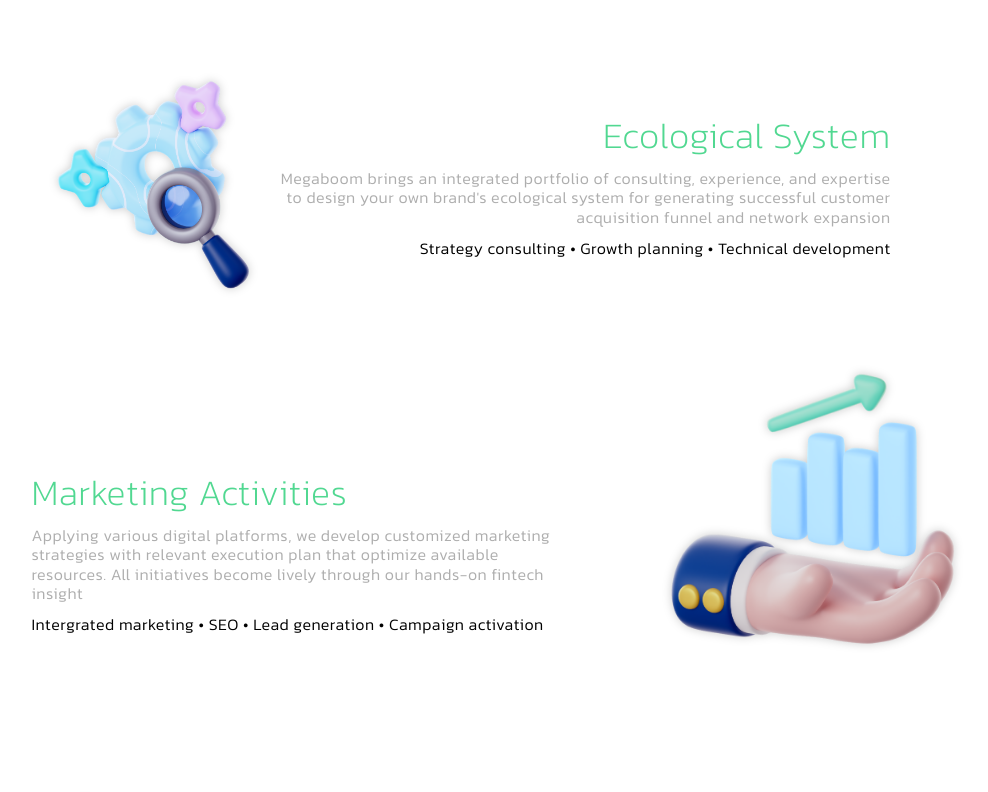
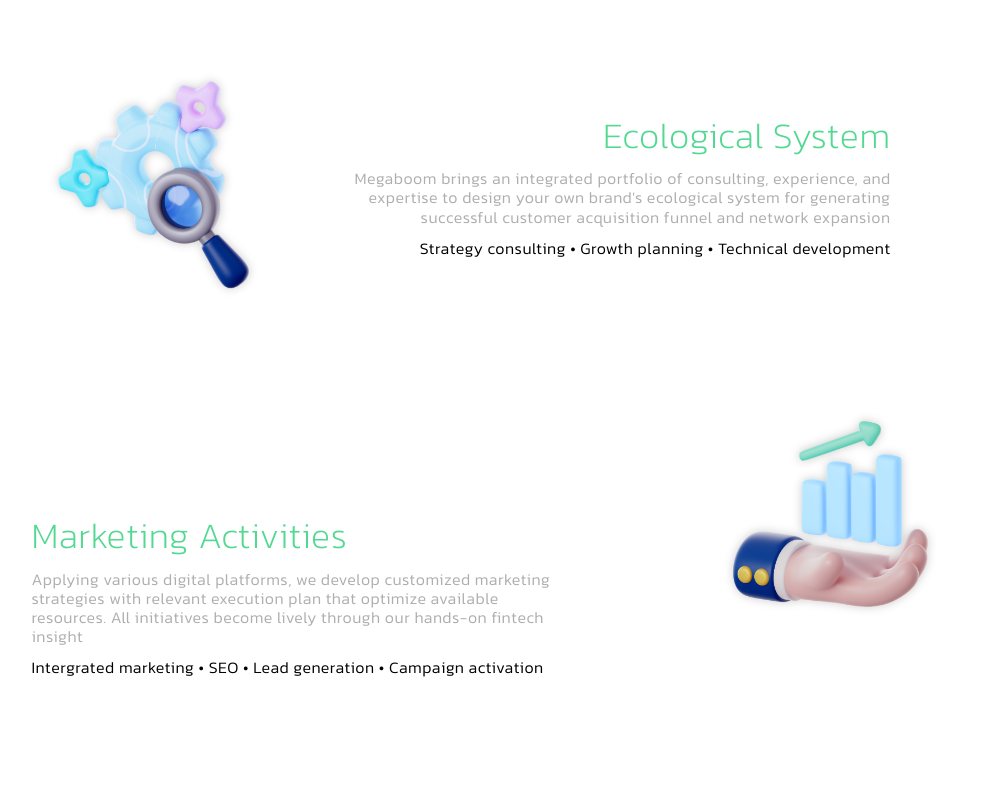
Before and after one commit to NguyenMinhChau/megaboom, a Next.js app: page /products in a window 1280 px wide. Shown: the part 348-1140 px from the top of the page, without its empty margins (175-1163 px from the left). Built offline with nearby package versions, Linux system fonts and the light colour scheme.

Commit message:
final feedback

```diff
--- a/src/app/contact_us/page.js
+++ b/src/app/contact_us/page.js
@@ -12,7 +12,7 @@ import { setData } from '@/appState/reducer';
 import FooterContactUs from '@/components/FooterContactus';
 import HeroGeneral from '../../components/HeroGeneral';
 import IMAGE_HERO from '@/assets/images/contact_us/image_hero.png'
-import HOME_HERO from '@/assets/images/home_page/HOMEPAGE_HERO.jpg'
+import HOME_HERO from '@/assets/images/contact_us/ContactUs.jpg'
 
 const cx = className.bind(styles);
 
--- a/src/components/ContentImageLeft/index.js
+++ b/src/components/ContentImageLeft/index.js
@@ -74,7 +74,7 @@ export default function ContentImageLeft({
 								<div
 									className={`${cx(
 										'middle_desc_text',
-									)} text-[#000] text-[16px] ml-[20px] font-extralight`}
+									)} text-[#000] text-[16px] ml-[100px] font-extralight`}
 									key={index}
 									dangerouslySetInnerHTML={{ __html: item }}
 								></div>
--- a/src/components/ContentImageRight/index.js
+++ b/src/components/ContentImageRight/index.js
@@ -2,6 +2,7 @@
 import React from 'react';
 import className from 'classnames/bind';
 import styles from './styles.module.css';
+import { usePathname } from 'next/navigation';
 
 const cx = className.bind(styles);
 
@@ -14,6 +15,14 @@ export default function ContentImageRight({
 	styleDescImage,
 	styleContainer,
 }) {
+
+	const pathName = usePathname()
+	const [isProductPage, setIsProductPage] = React.useState(false)
+
+	React.useEffect(() => {
+		setIsProductPage(prev => pathName.startsWith('/products') ? true : false)
+	}, [pathName])
+
 	return (
 		<div
 			className={`${cx(
@@ -51,7 +60,7 @@ export default function ContentImageRight({
 			<div
 				className={`${cx(
 					'content-right',
-				)} flex md:relative lg:absolute flex-col lg:items-end items-center ${urlImage ? 'justify-start' : 'justify-center'
+				)} flex ${isProductPage ? 'relative' : "md:relative lg:absolute"} flex-col lg:items-end items-center ${urlImage ? 'justify-start' : 'justify-center'
 					} flex-1`}
 			>
 				{urlImage && (
@@ -59,10 +68,10 @@ export default function ContentImageRight({
 						className={`${cx('right_img')}`}
 						style={{
 							backgroundImage: `url('${urlImage}')`,
-							width: descImage ? '150px' : '362px',
-							minWidth: descImage ? '150px' : '200px',
-							height: descImage ? '150px' : '362px',
-							minHeight: descImage ? '150px' : '200px',
+							width: descImage ? '150px' : isProductPage ? '250px' : '362px',
+							minWidth: descImage ? '150px' : isProductPage ? '250px' : '200px',
+							height: descImage ? '150px' : isProductPage ? '250px' : '362px',
+							minHeight: descImage ? '150px' : isProductPage ? '250px' : '200px',
 							objectFit: 'cover'
 						}}
 					></div>
```
Also changed, not shown: src/assets/images/contact_us/ContactUs.jpg (added), 1 other file (tests, documents, lock files or other folders).
